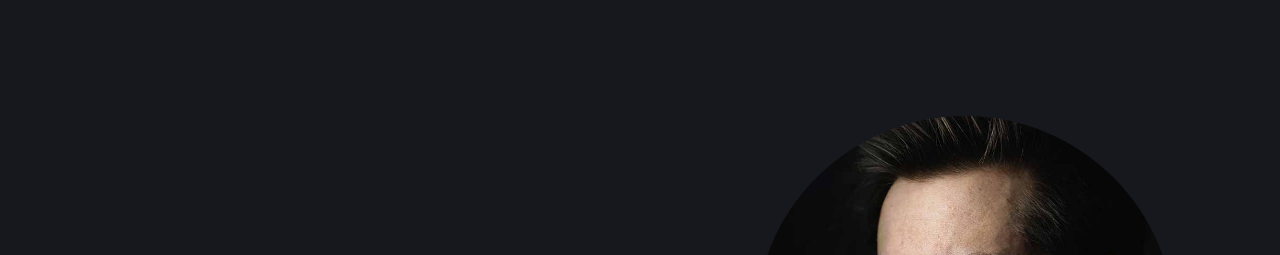
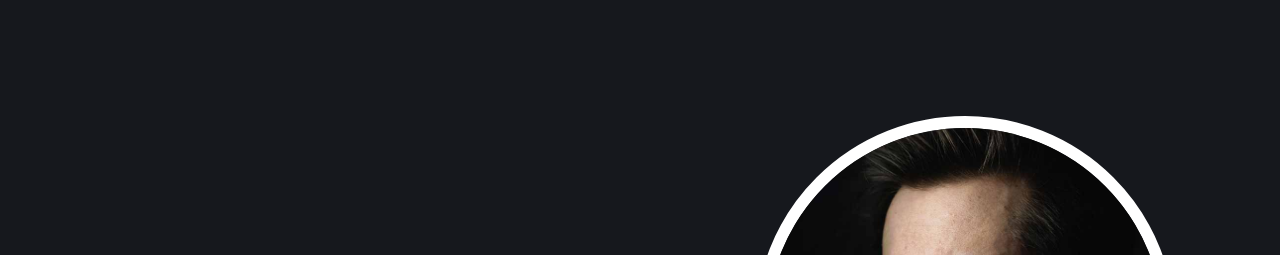
Before and after one commit to DormantBillionaire/Aspen-Johnson-Web-Dev, a plain HTML site: page index.html in a window 1280 px wide. Shown: the part 284-539 px from the top of the page. Drawn offline with nearby package versions, Linux system fonts and the light colour scheme.

Commit message:
In the css layout, I omitted the margin left for the image, will check out the error later

```diff
--- a/assets/css/styles.css
+++ b/assets/css/styles.css
@@ -162,7 +162,6 @@ input {
   height: 420px;
   border-radius: 50%;
   border: 0.75rem solid var(--container-color)
-  margin-left: auto;
 }
 /*=============== ABOUT ===============*/
 
```
